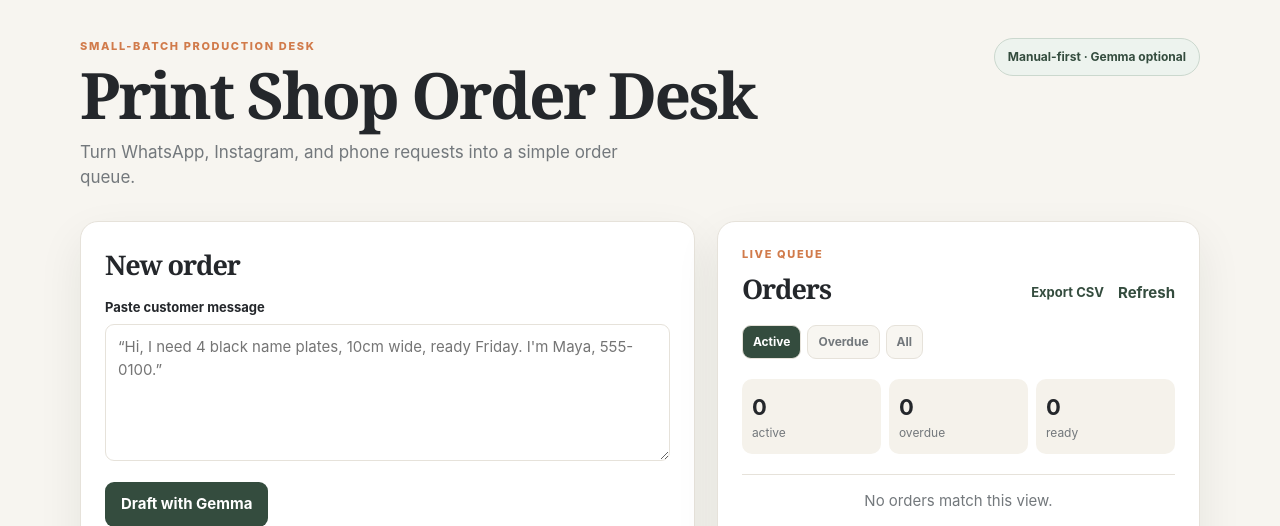
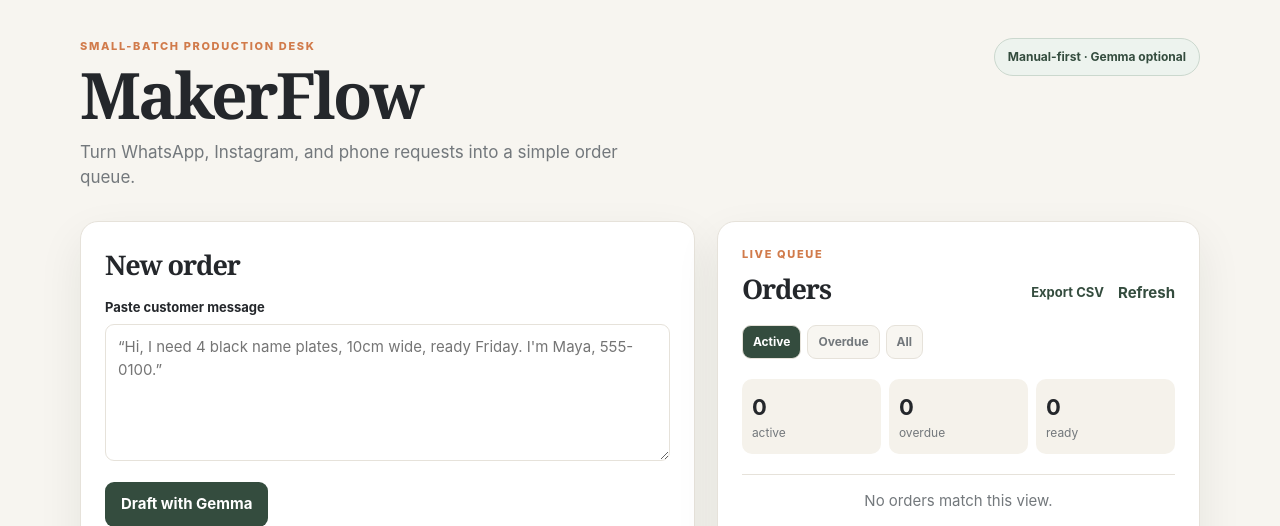
Before and after one commit to Anyaxx/makerflow, a FastAPI app: page / in a window 1280 px wide. Shown: the top 526 px of the page. Run offline with FastAPI, Linux system fonts and the light colour scheme; data that the repository does not hold is empty.

Commit message:
Rename project to MakerFlow
Co-authored-by: Copilot App <223556219+Copilot@users.noreply.github.com>

```diff
--- a/app/main.py
+++ b/app/main.py
@@ -19,7 +19,7 @@ from app.llm import draft_order_from_message
 BASE_DIR = Path(__file__).resolve().parent
 STATUSES = {"new", "quoted", "paid", "in production", "ready", "shipped", "completed", "cancelled"}
 
-app = FastAPI(title="Print Shop Order Desk", version="0.2.0")
+app = FastAPI(title="MakerFlow", version="0.2.0")
 app.mount("/static", StaticFiles(directory=BASE_DIR / "static"), name="static")
 templates = Jinja2Templates(directory=str(BASE_DIR / "templates"))
 
--- a/app/templates/index.html
+++ b/app/templates/index.html
@@ -3,13 +3,13 @@
   <head>
     <meta charset="utf-8" />
     <meta name="viewport" content="width=device-width, initial-scale=1" />
-    <title>Print Shop Order Desk</title>
+    <title>MakerFlow</title>
     <link rel="stylesheet" href="/static/styles.css" />
   </head>
   <body>
     <div class="container">
       <header class="hero">
-        <div><p class="eyebrow">Small-batch production desk</p><h1>Print Shop Order Desk</h1><p class="lede">Turn WhatsApp, Instagram, and phone requests into a simple order queue.</p></div>
+        <div><p class="eyebrow">Small-batch production desk</p><h1>MakerFlow</h1><p class="lede">Turn WhatsApp, Instagram, and phone requests into a simple order queue.</p></div>
         <div class="badge">Manual-first · Gemma optional</div>
       </header>
       <main class="layout">
--- a/docker-compose.yml
+++ b/docker-compose.yml
@@ -1,7 +1,7 @@
 services:
   app:
     build: .
-    container_name: print-shop-order-desk
+    container_name: makerflow-app
     ports:
       - "8000:8000"
     environment:
@@ -17,7 +17,7 @@ services:
 
   ollama:
     image: ollama/ollama:latest
-    container_name: print-shop-ollama
+    container_name: makerflow-ollama
     volumes:
       - ollama_data:/root/.ollama
     restart: unless-stopped
```
Also changed, not shown: README.md.
